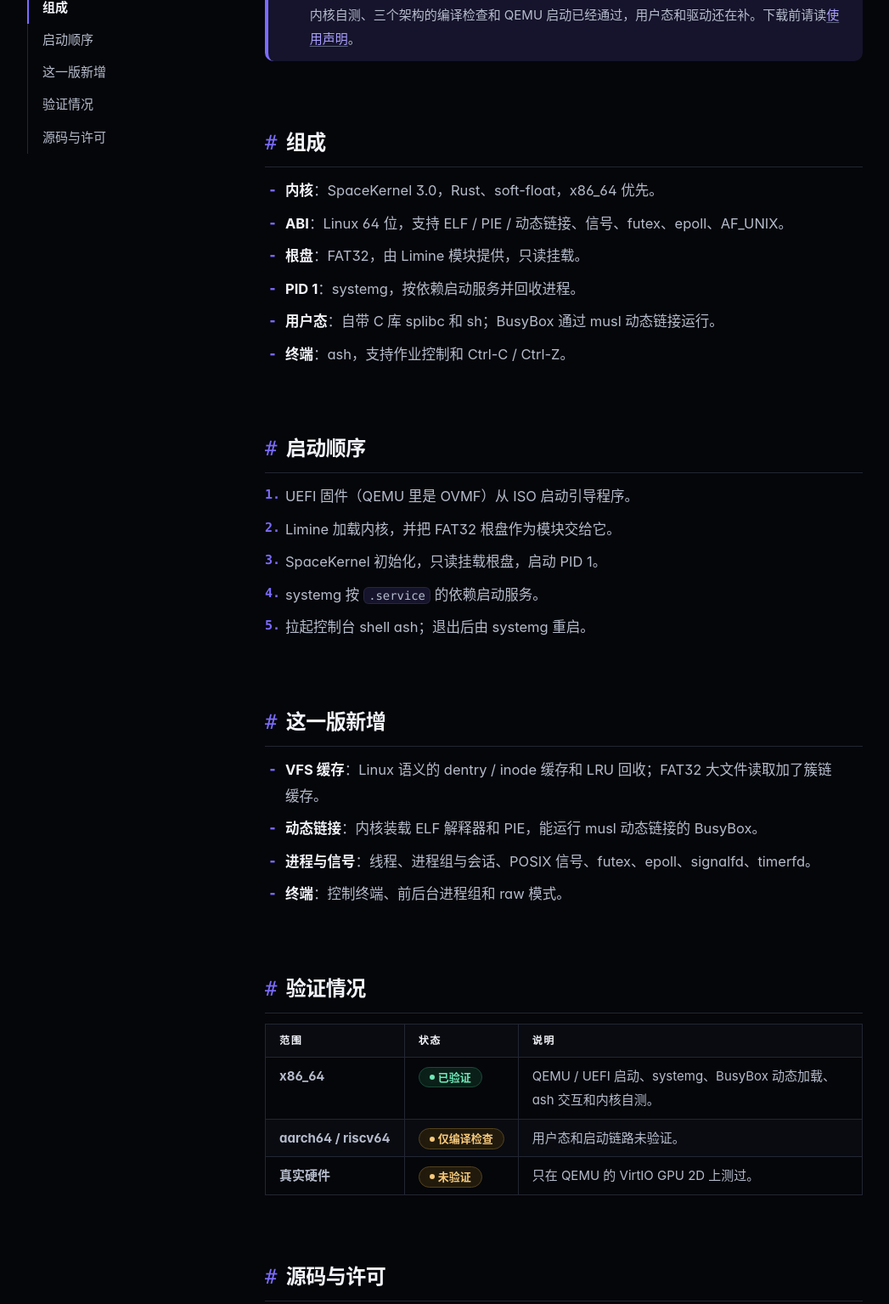
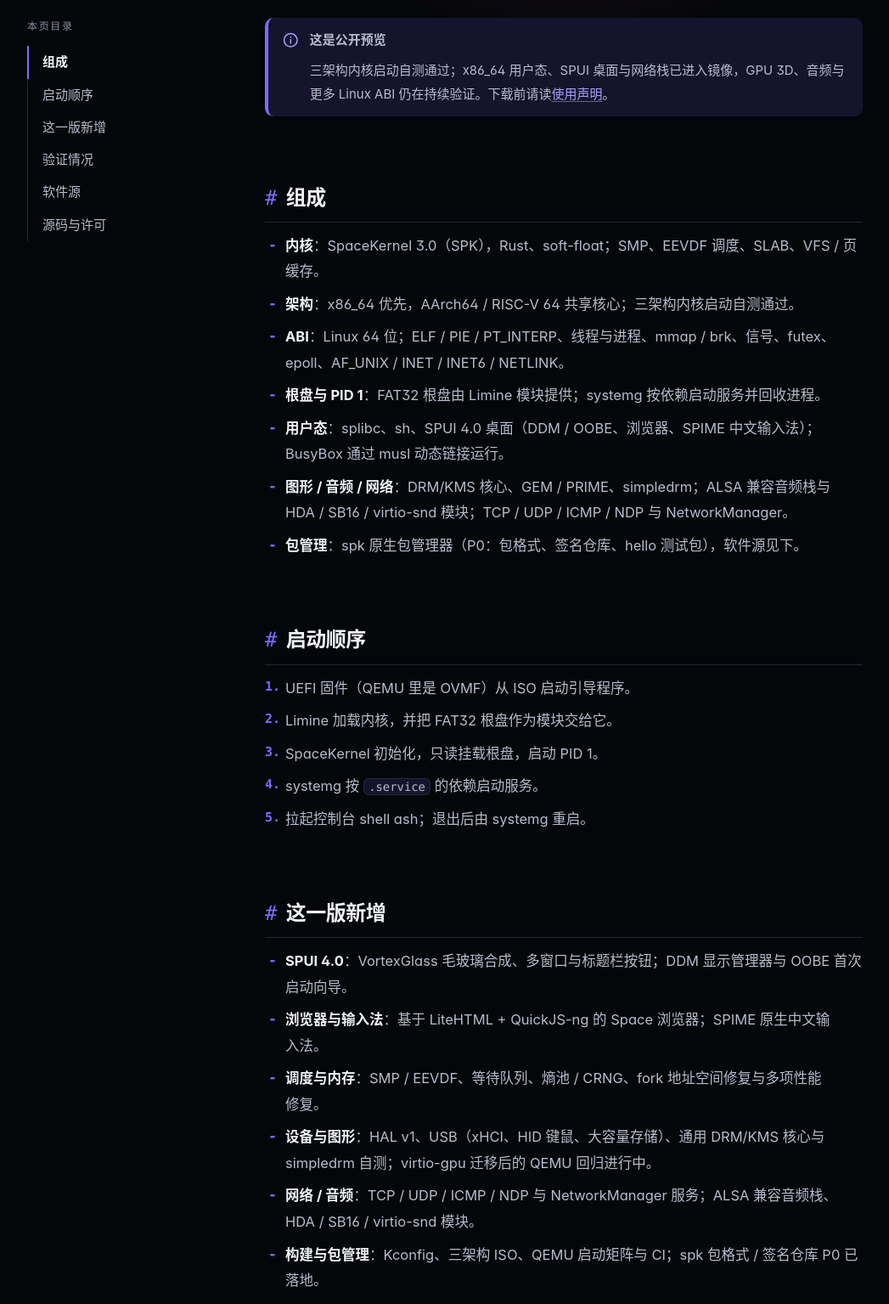
Before and after one commit to JiTianYu391/goutoustdio-site, a website: page public/spaceos9.html in a window 1280 px wide. Shown: the part 822-2357 px from the top of the page at 85% size, without its empty margins (100-1147 px from the left). Drawn offline with Linux system fonts and the light colour scheme; no server answers; animation ran at ten frames a second.

Commit message:
站点：新增 SpaceOS 9 软件源目录浏览与入口，更新介绍页状态 (#2)
- /spaceos/repo 增加 serve-index 目录浏览（details 视图，隐藏点文件）
- 首页、下载菜单、页脚、SpaceOS 9 介绍页加入软件源入口
- 介绍页按当前 SpaceKernel 状态更新：三架构自测、SPUI 4.0、
  网络/音频、DRM/KMS 现状与 spk P0
- 下载页补充版本与当前仓库状态说明

Co-authored-by: Claude Sonnet 4.6 <noreply@anthropic.com>

```diff
--- a/package.json
+++ b/package.json
@@ -20,6 +20,7 @@
     "helmet": "^8.1.0",
     "nodemailer": "^7.0.0",
     "otplib": "^13.6.0",
-    "qrcode": "^1.5.4"
+    "qrcode": "^1.5.4",
+    "serve-index": "^1.9.2"
   }
 }
--- a/public/spaceos9.html
+++ b/public/spaceos9.html
@@ -3,7 +3,7 @@
 <head>
   <meta charset="UTF-8">
   <meta name="viewport" content="width=device-width, initial-scale=1.0">
-  <meta name="description" content="SpaceOS 9：Rust 写的 SpaceKernel 3.0 内核，实现 Linux ABI，带 FAT32 根盘、systemg（PID 1）、splibc 和动态链接的 BusyBox。x86_64 公开预览镜像可下载。">
+  <meta name="description" content="SpaceOS 9：Rust 写的 SpaceKernel 3.0 内核，保留 Linux 64 位 ABI，覆盖 x86_64 / AArch64 / RISC-V 64；x86_64 已带 SPUI 桌面、浏览器、网络栈与 spk 软件源。">
   <title>SpaceOS 9 | GoutouStdio</title>
   <!-- head:start -->
   <link rel="stylesheet" href="css/tokens.css?v=87f53e71">
@@ -57,6 +57,7 @@
               <li><a href="ota/index.html"><svg class="icon" aria-hidden="true"><use href="#i-terminal"/></svg>PySpOS 更新包</a></li>
               <li><a href="ota/releases.html"><svg class="icon" aria-hidden="true"><use href="#i-clock"/></svg>PySpOS 版本历史</a></li>
               <li><a href="spaceos9-download.html"><svg class="icon" aria-hidden="true"><use href="#i-chip"/></svg>SpaceOS 9 镜像</a></li>
+              <li><a href="/spaceos/repo/"><svg class="icon" aria-hidden="true"><use href="#i-terminal"/></svg>SpaceOS 9 软件源</a></li>
               <li><a href="spaceos8-download.html"><svg class="icon" aria-hidden="true"><use href="#i-window"/></svg>SpaceOS 8 镜像</a></li>
             </ul>
           </details></li>
@@ -83,14 +84,14 @@
         <div>
           <p class="hero-badge"><span class="badge badge-warn">公开预览</span></p>
           <h1>SpaceOS 9</h1>
-          <p class="lede">内核 SpaceKernel 3.0 用 Rust 写成，实现 Linux 64 位 ABI，目标是直接运行现成的 Linux 程序。目前验证过 musl 动态链接的 BusyBox。</p>
+          <p class="lede">内核 SpaceKernel 3.0 用 Rust 写成，保留 Linux 64 位 ABI，目标是在 x86_64、AArch64、RISC-V 64 上运行现成的 Linux 程序。x86_64 已能启动 SPUI 桌面、浏览器和网络栈，AArch64 / RISC-V 完成内核启动自测。</p>
           <div class="actions">
             <a class="button" href="spaceos9-download.html"><svg class="icon" aria-hidden="true"><use href="#i-download"/></svg>下载预览镜像</a>
             <a class="button button-secondary" href="https://github.com/ViudiraTech/SpaceOS-9" rel="noopener" target="_blank">查看源码</a>
           </div>
           <dl class="spec">
             <div><dt>内核</dt><dd>SpaceKernel 3.0（SPK），Rust</dd></div>
-            <div><dt>架构</dt><dd>x86_64</dd></div>
+            <div><dt>架构</dt><dd>x86_64 · AArch64 · RISC-V 64</dd></div>
             <div><dt>ABI</dt><dd>Linux 64 位</dd></div>
           </dl>
         </div>
@@ -110,6 +111,7 @@
           <li><a href="#boot-chain">启动顺序</a></li>
           <li><a href="#changes">这一版新增</a></li>
           <li><a href="#boundary">验证情况</a></li>
+          <li><a href="#repo">软件源</a></li>
           <li><a href="#license">源码与许可</a></li>
           </ul>
         </nav>
@@ -118,18 +120,19 @@
         <svg class="icon notice-icon" aria-hidden="true"><use href="#i-info"/></svg>
         <div>
           <p class="notice-title">这是公开预览</p>
-          <p>内核自测、三个架构的编译检查和 QEMU 启动已经通过，用户态和驱动还在补。下载前请读<a href="spaceos9-download.html#usage">使用声明</a>。</p>
+          <p>三架构内核启动自测通过；x86_64 用户态、SPUI 桌面与网络栈已进入镜像，GPU 3D、音频与更多 Linux ABI 仍在持续验证。下载前请读<a href="spaceos9-download.html#usage">使用声明</a>。</p>
         </div>
       </div>
 
           <h2 id="overview">组成</h2>
           <ul>
-            <li><strong>内核</strong>：SpaceKernel 3.0，Rust、soft-float，x86_64 优先。</li>
-            <li><strong>ABI</strong>：Linux 64 位，支持 ELF / PIE / 动态链接、信号、futex、epoll、AF_UNIX。</li>
-            <li><strong>根盘</strong>：FAT32，由 Limine 模块提供，只读挂载。</li>
-            <li><strong>PID 1</strong>：systemg，按依赖启动服务并回收进程。</li>
-            <li><strong>用户态</strong>：自带 C 库 splibc 和 sh；BusyBox 通过 musl 动态链接运行。</li>
-            <li><strong>终端</strong>：ash，支持作业控制和 Ctrl-C / Ctrl-Z。</li>
+            <li><strong>内核</strong>：SpaceKernel 3.0（SPK），Rust、soft-float；SMP、EEVDF 调度、SLAB、VFS / 页缓存。</li>
+            <li><strong>架构</strong>：x86_64 优先，AArch64 / RISC-V 64 共享核心；三架构内核启动自测通过。</li>
+            <li><strong>ABI</strong>：Linux 64 位；ELF / PIE / PT_INTERP、线程与进程、mmap / brk、信号、futex、epoll、AF_UNIX / INET / INET6 / NETLINK。</li>
+            <li><strong>根盘与 PID 1</strong>：FAT32 根盘由 Limine 模块提供；systemg 按依赖启动服务并回收进程。</li>
+            <li><strong>用户态</strong>：splibc、sh、SPUI 4.0 桌面（DDM / OOBE、浏览器、SPIME 中文输入法）；BusyBox 通过 musl 动态链接运行。</li>
+            <li><strong>图形 / 音频 / 网络</strong>：DRM/KMS 核心、GEM / PRIME、simpledrm；ALSA 兼容音频栈与 HDA / SB16 / virtio-snd 模块；TCP / UDP / ICMP / NDP 与 NetworkManager。</li>
+            <li><strong>包管理</strong>：spk 原生包管理器（P0：包格式、签名仓库、hello 测试包），软件源见下。</li>
           </ul>
 
           <h2 id="boot-chain">启动顺序</h2>
@@ -143,10 +146,12 @@
 
           <h2 id="changes">这一版新增</h2>
           <ul>
-            <li><strong>VFS 缓存</strong>：Linux 语义的 dentry / inode 缓存和 LRU 回收；FAT32 大文件读取加了簇链缓存。</li>
-            <li><strong>动态链接</strong>：内核装载 ELF 解释器和 PIE，能运行 musl 动态链接的 BusyBox。</li>
-            <li><strong>进程与信号</strong>：线程、进程组与会话、POSIX 信号、futex、epoll、signalfd、timerfd。</li>
-            <li><strong>终端</strong>：控制终端、前后台进程组和 raw 模式。</li>
+            <li><strong>SPUI 4.0</strong>：VortexGlass 毛玻璃合成、多窗口与标题栏按钮；DDM 显示管理器与 OOBE 首次启动向导。</li>
+            <li><strong>浏览器与输入法</strong>：基于 LiteHTML + QuickJS-ng 的 Space 浏览器；SPIME 原生中文输入法。</li>
+            <li><strong>调度与内存</strong>：SMP / EEVDF、等待队列、熵池 / CRNG、fork 地址空间修复与多项性能修复。</li>
+            <li><strong>设备与图形</strong>：HAL v1、USB（xHCI、HID 键鼠、大容量存储）、通用 DRM/KMS 核心与 simpledrm 自测；virtio-gpu 迁移后的 QEMU 回归进行中。</li>
+            <li><strong>网络 / 音频</strong>：TCP / UDP / ICMP / NDP 与 NetworkManager 服务；ALSA 兼容音频栈、HDA / SB16 / virtio-snd 模块。</li>
+            <li><strong>构建与包管理</strong>：Kconfig、三架构 ISO、QEMU 启动矩阵与 CI；spk 包格式 / 签名仓库 P0 已落地。</li>
           </ul>
 
           <h2 id="boundary">验证情况</h2>
@@ -156,12 +161,18 @@
                 <tr><th scope="col">范围</th><th scope="col">状态</th><th scope="col">说明</th></tr>
               </thead>
               <tbody>
-                <tr><th scope="row">x86_64</th><td><span class="badge badge-ok">已验证</span></td><td>QEMU / UEFI 启动、systemg、BusyBox 动态加载、ash 交互和内核自测。</td></tr>
-                <tr><th scope="row">aarch64 / riscv64</th><td><span class="badge badge-warn">仅编译检查</span></td><td>用户态和启动链路未验证。</td></tr>
-                <tr><th scope="row">真实硬件</th><td><span class="badge badge-warn">未验证</span></td><td>只在 QEMU 的 VirtIO GPU 2D 上测过。</td></tr>
+                <tr><th scope="row">x86_64</th><td><span class="badge badge-ok">已验证</span></td><td>QEMU / UEFI 与 KVM 宿主 release 启动；systemg、BusyBox、SPUI 桌面、浏览器、网络栈回归。</td></tr>
+                <tr><th scope="row">AArch64</th><td><span class="badge badge-ok">自测通过</span></td><td>QEMU GICv2 / GICv3；用户态与桌面镜像仍以 x86_64 为主。</td></tr>
+                <tr><th scope="row">RISC-V 64</th><td><span class="badge badge-ok">自测通过</span></td><td>QEMU Sv39 / Sv48；用户态与桌面镜像仍以 x86_64 为主。</td></tr>
+                <tr><th scope="row">DRM / KMS</th><td><span class="badge badge-warn">部分验证</span></td><td>核心与 simpledrm 自测通过；virtio-gpu 迁移后的 QEMU 回归进行中，VirGL / Venus 仍在内核 ABI 建设阶段。</td></tr>
+                <tr><th scope="row">真实硬件</th><td><span class="badge badge-warn">未宣称</span></td><td>当前以 QEMU / KVM 验证为主；KVM 宿主 i5-9400F release 通过，不代表裸机完成验收。</td></tr>
               </tbody>
             </table>
           </div>
+
+          <h2 id="repo">软件源</h2>
+          <p>SpaceOS 9 的原生包仓库已上线：<a href="/spaceos/repo/">https://goutoustdio.top/spaceos/repo/</a>。当前提供 <code>x86_64</code> 索引与 <code>hello</code> 测试包；<code>spk</code> 包管理器正在开发中。</p>
+          <p><a class="button button-secondary" href="/spaceos/repo/"><svg class="icon" aria-hidden="true"><use href="#i-download"/></svg>浏览软件源</a></p>
 
           <h2 id="license">源码与许可</h2>
           <p>源码在 <a href="https://github.com/ViudiraTech/SpaceOS-9" rel="noopener" target="_blank">ViudiraTech/SpaceOS-9</a>。镜像里的 BusyBox、musl、Limine 等组件各有许可，见 <a href="spaceos9/THIRD_PARTY_NOTICES.md">THIRD_PARTY_NOTICES.md</a>。</p>
@@ -195,6 +206,7 @@
           <li><a href="ota/index.html">PySpOS 更新包</a></li>
           <li><a href="ota/releases.html">PySpOS 版本历史</a></li>
           <li><a href="spaceos9-download.html">SpaceOS 9 镜像</a></li>
+          <li><a href="/spaceos/repo/">SpaceOS 9 软件源</a></li>
           <li><a href="spaceos8-download.html">SpaceOS 8 镜像</a></li>
         </ul>
       </nav>
```
Also changed, not shown: public/index.html (+3 -1 lines), public/pyspos.html (+2 -0 lines), public/requirements.html (+2 -0 lines), public/spaceos6.html (+2 -0 lines), public/spaceos7.html (+2 -0 lines), public/spaceos8-download.html (+2 -0 lines), public/spaceos8.html (+2 -0 lines), public/spaceos9-download.html (+4 -1 lines), server/index.js (+7 -1 lines), 1 other file.
